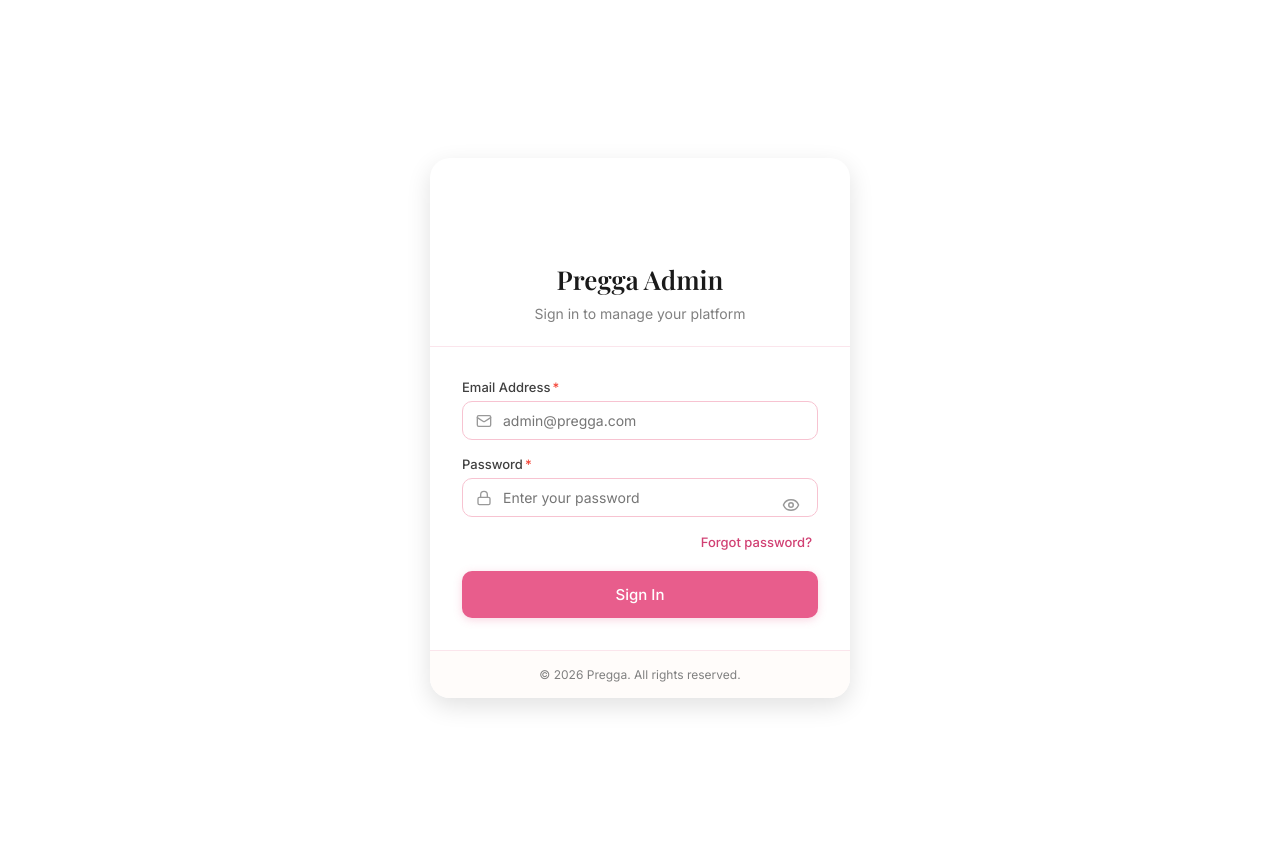
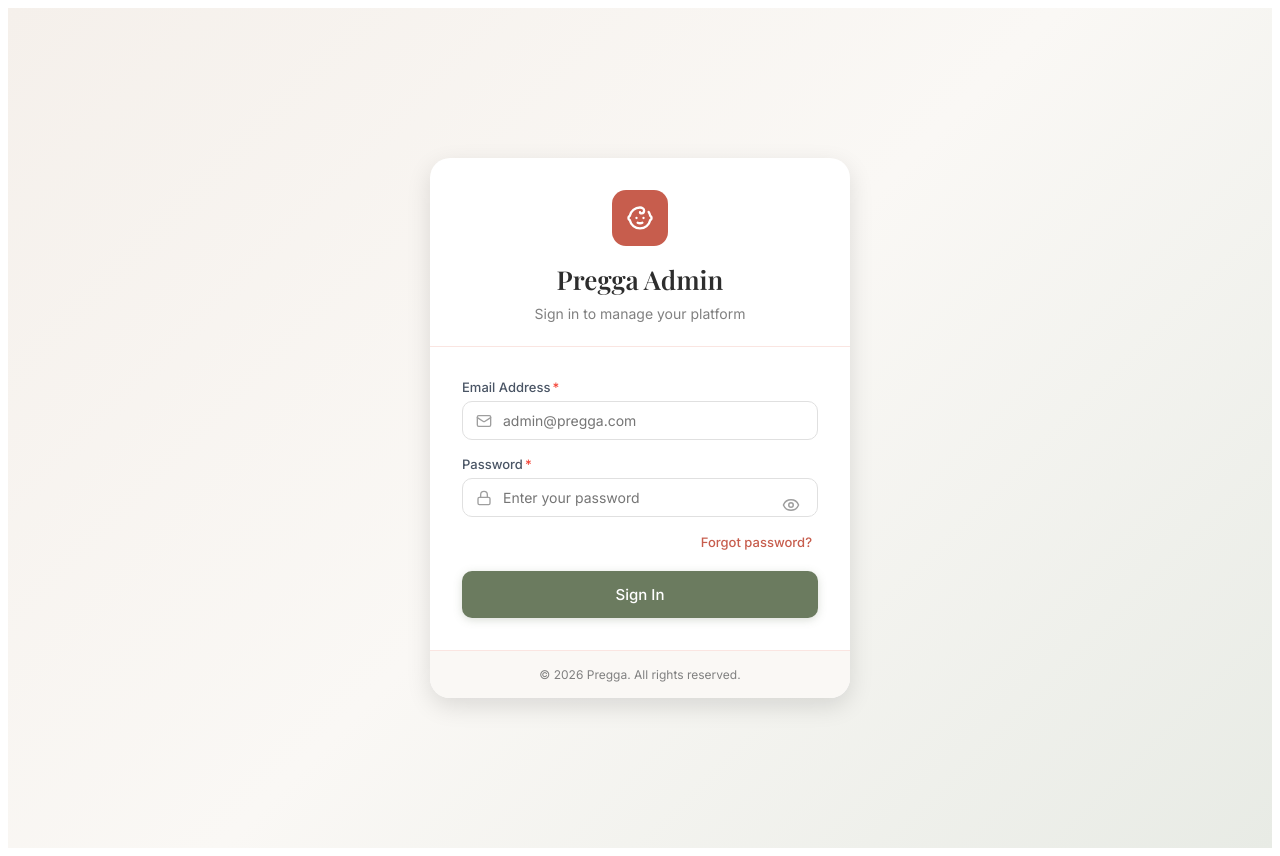
Before and after one commit to alfadesmeta/pregga-admin, a React (Vite) app: page / in a window 1280 px wide. Built offline with nearby package versions, Linux system fonts and the light colour scheme.

Commit message:
upd ated the theme

```diff
--- a/src/components/ui/Badge.tsx
+++ b/src/components/ui/Badge.tsx
@@ -1,6 +1,6 @@
 import { PreggaColors } from "../../theme/colors";
 
-type BadgeVariant = "success" | "warning" | "danger" | "info" | "neutral" | "primary" | "accent";
+type BadgeVariant = "success" | "warning" | "danger" | "info" | "neutral" | "primary" | "accent" | "sage";
 
 interface BadgeProps {
   children: React.ReactNode;
@@ -44,6 +44,11 @@ const variantStyles: Record<BadgeVariant, { bg: string; color: string; dotColor:
     bg: PreggaColors.accent100,
     color: PreggaColors.accent500,
     dotColor: PreggaColors.accent400,
+  },
+  sage: {
+    bg: PreggaColors.sage100,
+    color: PreggaColors.sage600,
+    dotColor: PreggaColors.sage500,
   },
 };
 
--- a/src/components/ui/Button.tsx
+++ b/src/components/ui/Button.tsx
@@ -2,7 +2,7 @@ import { useState } from "react";
 import { PreggaColors, PreggaShadows } from "../../theme/colors";
 import { Loader2 } from "lucide-react";
 
-type ButtonVariant = "primary" | "secondary" | "outline" | "ghost" | "danger" | "accent";
+type ButtonVariant = "primary" | "secondary" | "outline" | "ghost" | "danger" | "accent" | "sage";
 type ButtonSize = "sm" | "md" | "lg";
 
 interface ButtonProps extends React.ButtonHTMLAttributes<HTMLButtonElement> {
@@ -18,34 +18,34 @@ interface ButtonProps extends React.ButtonHTMLAttributes<HTMLButtonElement> {
 const variantStyles: Record<ButtonVariant, { base: React.CSSProperties; hover: React.CSSProperties }> = {
   primary: {
     base: {
-      background: PreggaColors.primary500,
+      background: PreggaColors.accent500,
       color: PreggaColors.white,
       border: "none",
       boxShadow: PreggaShadows.button,
     },
     hover: {
-      background: PreggaColors.primary600,
+      background: PreggaColors.accent600,
     },
   },
   secondary: {
     base: {
-      background: PreggaColors.primary100,
-      color: PreggaColors.primary700,
+      background: PreggaColors.accent100,
+      color: PreggaColors.accent600,
       border: "none",
     },
     hover: {
-      background: PreggaColors.primary200,
+      background: "rgba(107, 123, 95, 0.15)",
     },
   },
   outline: {
     base: {
       background: "transparent",
-      color: PreggaColors.primary700,
-      border: `1px solid ${PreggaColors.primary200}`,
+      color: PreggaColors.neutral700,
+      border: `1px solid ${PreggaColors.neutral200}`,
     },
     hover: {
-      background: PreggaColors.primary50,
-      borderColor: PreggaColors.primary300,
+      background: PreggaColors.neutral50,
+      borderColor: PreggaColors.neutral300,
     },
   },
   ghost: {
@@ -71,13 +71,24 @@ const variantStyles: Record<ButtonVariant, { base: React.CSSProperties; hover: R
   },
   accent: {
     base: {
-      background: PreggaColors.accent500,
+      background: PreggaColors.terracotta500,
       color: PreggaColors.white,
       border: "none",
-      boxShadow: "0 2px 8px rgba(76, 175, 80, 0.25)",
+      boxShadow: "0 2px 8px rgba(199, 93, 77, 0.25)",
     },
     hover: {
-      background: PreggaColors.accent600,
+      background: PreggaColors.terracotta600,
+    },
+  },
+  sage: {
+    base: {
+      background: PreggaColors.sage500,
+      color: PreggaColors.white,
+      border: "none",
+      boxShadow: "0 2px 8px rgba(107, 127, 108, 0.25)",
+    },
+    hover: {
+      background: PreggaColors.sage600,
     },
   },
 };
--- a/src/components/ui/DataTable.tsx
+++ b/src/components/ui/DataTable.tsx
@@ -47,8 +47,8 @@ export function DataTable<T extends { id: string | number }>({
     color: PreggaColors.neutral500,
     textTransform: "uppercase",
     letterSpacing: "0.5px",
-    borderBottom: `1px solid ${PreggaColors.primary100}`,
-    background: PreggaColors.cream50,
+    borderBottom: `1px solid ${PreggaColors.neutral100}`,
+    background: PreggaColors.white,
     fontFamily: "'Inter', sans-serif",
   };
 
@@ -56,7 +56,7 @@ export function DataTable<T extends { id: string | number }>({
     padding: "14px 16px",
     fontSize: 14,
     color: PreggaColors.neutral800,
-    borderBottom: `1px solid ${PreggaColors.primary100}`,
+    borderBottom: `1px solid ${PreggaColors.neutral100}`,
     fontFamily: "'Inter', sans-serif",
   };
 
@@ -65,8 +65,8 @@ export function DataTable<T extends { id: string | number }>({
       <div
         style={{
           background: PreggaColors.white,
-          borderRadius: 14,
-          border: `1px solid ${PreggaColors.primary100}`,
+          borderRadius: 16,
+          boxShadow: "0px 1px 3px rgba(0, 0, 0, 0.1), 0px 1px 2px rgba(0, 0, 0, 0.1)",
           overflow: "hidden",
         }}
       >
@@ -75,8 +75,8 @@ export function DataTable<T extends { id: string | number }>({
             style={{
               width: 32,
               height: 32,
-              border: `3px solid ${PreggaColors.primary100}`,
-              borderTopColor: PreggaColors.primary500,
+              border: `3px solid ${PreggaColors.neutral200}`,
+              borderTopColor: PreggaColors.accent500,
               borderRadius: "50%",
               animation: "spin 0.8s linear infinite",
               margin: "0 auto 16px",
@@ -92,8 +92,8 @@ export function DataTable<T extends { id: string | number }>({
     <div
       style={{
         background: PreggaColors.white,
-        borderRadius: 14,
-        border: `1px solid ${PreggaColors.primary100}`,
+        borderRadius: 16,
+        boxShadow: "0px 1px 3px rgba(0, 0, 0, 0.1), 0px 1px 2px rgba(0, 0, 0, 0.1)",
         overflow: "hidden",
       }}
     >
@@ -125,7 +125,7 @@ export function DataTable<T extends { id: string | number }>({
                       transition: "background 0.12s",
                     }}
                     onMouseEnter={(e) => {
-                      if (onRowClick) e.currentTarget.style.background = PreggaColors.cream50;
+                      if (onRowClick) e.currentTarget.style.background = PreggaColors.neutral50;
                     }}
                     onMouseLeave={(e) => {
                       e.currentTarget.style.background = "transparent";
@@ -141,7 +141,7 @@ export function DataTable<T extends { id: string | number }>({
                             borderBottom:
                               rowIndex === data.length - 1 && !renderExpandedRow
                                 ? "none"
-                                : `1px solid ${PreggaColors.primary100}`,
+                                : `1px solid ${PreggaColors.neutral100}`,
                           }}
                         >
                           {col.render ? col.render(value, row) : String(value ?? "")}
@@ -161,8 +161,8 @@ export function DataTable<T extends { id: string | number }>({
         <div
           style={{
             padding: "12px 16px",
-            borderTop: `1px solid ${PreggaColors.primary100}`,
-            background: PreggaColors.cream50,
+            borderTop: `1px solid ${PreggaColors.neutral100}`,
+            background: PreggaColors.white,
           }}
         >
           <Pagination
--- a/src/components/ui/Input.tsx
+++ b/src/components/ui/Input.tsx
@@ -28,7 +28,7 @@ export function Input({
     width: fullWidth ? "100%" : "auto",
     padding: icon ? "10px 14px 10px 40px" : "10px 14px",
     borderRadius: 10,
-    border: `1px solid ${error ? PreggaColors.destructive400 : isFocused ? PreggaColors.primary400 : PreggaColors.primary200}`,
+    border: `1px solid ${error ? PreggaColors.destructive400 : isFocused ? PreggaColors.accent400 : PreggaColors.neutral200}`,
     fontSize: 14,
     fontFamily: "'Inter', sans-serif",
     outline: "none",
@@ -36,7 +36,7 @@ export function Input({
     boxSizing: "border-box",
     color: PreggaColors.neutral900,
     background: PreggaColors.white,
-    boxShadow: isFocused ? `0 0 0 3px ${PreggaColors.primary100}` : "none",
+    boxShadow: isFocused ? `0 0 0 3px ${PreggaColors.accent100}` : "none",
     ...style,
   };
 
@@ -108,7 +108,7 @@ export function Textarea({
     width: fullWidth ? "100%" : "auto",
     padding: "10px 14px",
     borderRadius: 10,
-    border: `1px solid ${error ? PreggaColors.destructive400 : isFocused ? PreggaColors.primary400 : PreggaColors.primary200}`,
+    border: `1px solid ${error ? PreggaColors.destructive400 : isFocused ? PreggaColors.accent400 : PreggaColors.neutral200}`,
     fontSize: 14,
     fontFamily: "'Inter', sans-serif",
     outline: "none",
@@ -116,7 +116,7 @@ export function Textarea({
     boxSizing: "border-box",
     color: PreggaColors.neutral900,
     background: PreggaColors.white,
-    boxShadow: isFocused ? `0 0 0 3px ${PreggaColors.primary100}` : "none",
+    boxShadow: isFocused ? `0 0 0 3px ${PreggaColors.accent100}` : "none",
     resize: "vertical",
     minHeight: 100,
     ...style,
--- a/src/components/ui/Select.tsx
+++ b/src/components/ui/Select.tsx
@@ -37,7 +37,7 @@ export function Select({
     width: fullWidth ? "100%" : "auto",
     padding: "10px 40px 10px 14px",
     borderRadius: 10,
-    border: `1px solid ${error ? PreggaColors.destructive400 : isFocused ? PreggaColors.primary400 : PreggaColors.primary200}`,
+    border: `1px solid ${error ? PreggaColors.destructive400 : isFocused ? PreggaColors.accent400 : PreggaColors.neutral200}`,
     fontSize: 14,
     fontFamily: "'Inter', sans-serif",
     outline: "none",
@@ -45,7 +45,7 @@ export function Select({
     boxSizing: "border-box" as const,
     color: value ? PreggaColors.neutral900 : PreggaColors.neutral400,
     background: PreggaColors.white,
-    boxShadow: isFocused ? `0 0 0 3px ${PreggaColors.primary100}` : "none",
+    boxShadow: isFocused ? `0 0 0 3px ${PreggaColors.accent100}` : "none",
     cursor: disabled ? "not-allowed" : "pointer",
     appearance: "none" as const,
     WebkitAppearance: "none" as const,
--- a/src/theme/colors.ts
+++ b/src/theme/colors.ts
@@ -1,56 +1,56 @@
 /**
  * Pregga Admin Design System - Color Tokens
- * Based on Figma designs - Pink/Rose theme with dark sidebar
+ * Based on Figma designs - Earthy/warm theme with cream sidebar
  */
 
 export const PreggaColors = {
-  // Primary Pink/Rose (Main accent)
-  primary900: "#7A1F3D",
-  primary800: "#9B2A4D",
-  primary700: "#B83560",
-  primary600: "#D14073",
-  primary500: "#E85D8C", // Main pink
-  primary400: "#ED7FA3",
-  primary300: "#F2A1BA",
-  primary200: "#F7C3D1",
-  primary100: "#FBE5EC",
-  primary50: "#FDF2F5",
+  // Primary Terracotta/Coral (Main accent - logo, heart icon)
+  primary900: "#8B3D2F",
+  primary800: "#A34838",
+  primary700: "#B85442",
+  primary600: "#C75D4D",
+  primary500: "#D4715E", // Main terracotta
+  primary400: "#DE8A7A",
+  primary300: "#E8A396",
+  primary200: "#F2BCB2",
+  primary100: "#FAE5E1",
+  primary50: "#FDF2F0",
 
-  // Secondary (Soft pink/blush)
-  secondary500: "#F5A5B8",
-  secondary400: "#F8BDC9",
-  secondary300: "#FAD5DB",
-  secondary200: "#FCEAED",
-  secondary100: "#FEF5F7",
+  // Secondary (Warm cream/beige)
+  secondary500: "#C9BBA8",
+  secondary400: "#D6CCBD",
+  secondary300: "#E3DDD2",
+  secondary200: "#F0EDE7",
+  secondary100: "#F8F6F3",
 
-  // Accent Green (for success states)
-  accent600: "#43A047",
-  accent500: "#4CAF50",
-  accent400: "#66BB6A",
-  accent100: "#E8F5E9",
+  // Accent Olive/Sage Green (for active states, Premium badges)
+  accent600: "#5A6B4F",
+  accent500: "#6B7B5F", // Olive green for active menu
+  accent400: "#7D8C70",
+  accent100: "#E8EBE5",
 
-  // Cream/Warm tones (for backgrounds)
-  cream100: "#FFF8F5",
-  cream50: "#FFFCFA",
+  // Cream/Warm tones (for backgrounds) - from Figma
+  cream100: "#F5F3F0", // Main content background
+  cream50: "#FAF8F5",
 
-  // Neutral (Gray scale)
-  neutral900: "#1A1A1A",
-  neutral800: "#2D2D2D",
-  neutral700: "#404040",
-  neutral600: "#666666",
+  // Neutral (Gray scale - warmer tones)
+  neutral900: "#2D2D2D",
+  neutral800: "#364153",
+  neutral700: "#4A5565",
+  neutral600: "#6A7282",
   neutral500: "#808080",
-  neutral400: "#999999",
-  neutral300: "#B3B3B3",
-  neutral200: "#CCCCCC",
-  neutral100: "#E6E6E6",
+  neutral400: "#9E9E9E",
+  neutral300: "#BDBDBD",
+  neutral200: "#E0E0E0",
+  neutral100: "#F3F4F6",
   neutral50: "#F5F5F5",
 
-  // Background
+  // Background - matching Figma
   bgPrimary: "#FFFFFF",
-  bgSecondary: "#FAFAFA",
+  bgSecondary: "#F5F3F0", // Cream background from Figma
   bgTertiary: "#F5F5F5",
 
-  // Semantic - Success
+  // Semantic - Success (Green for Active status)
   success700: "#2E7D32",
   success600: "#388E3C",
   success500: "#4CAF50",
@@ -63,31 +63,49 @@ export const PreggaColors = {
   info400: "#42A5F5",
   info100: "rgba(33, 150, 243, 0.12)",
 
-  // Semantic - Warning
+  // Semantic - Warning (for Suspended status)
   warning700: "#F57C00",
   warning600: "#FB8C00",
   warning500: "#FF9800",
   warning400: "#FFA726",
   warning100: "rgba(255, 152, 0, 0.12)",
 
-  // Semantic - Destructive/Error
+  // Semantic - Destructive/Error (Red for delete actions)
   destructive700: "#C62828",
   destructive600: "#D32F2F",
   destructive500: "#F44336",
   destructive400: "#EF5350",
   destructive100: "rgba(244, 67, 54, 0.12)",
 
+  // Terracotta (for logo and heart icon)
+  terracotta600: "#B85442",
+  terracotta500: "#C75D4D",
+  terracotta400: "#D4715E",
+  terracotta100: "#E8D5CC",
+
+  // Sage/Green aliases (for compatibility)
+  sage600: "#5A6B4F",
+  sage500: "#6B7B5F",
+  sage400: "#7D8C70",
+  sage100: "#D4E4D8",
+
+  // Rose/Pink aliases (for compatibility - using terracotta tones)
+  rose600: "#B56B5B",
+  rose500: "#C07B6B",
+  rose400: "#D4715E",
+  rose100: "#E8D5CC",
+
   // Base
   white: "#FFFFFF",
   black: "#000000",
 
-  // Sidebar (Dark theme)
-  sidebarBg: "#1A1A1A",
-  sidebarHover: "rgba(255, 255, 255, 0.08)",
-  sidebarActive: "rgba(232, 93, 140, 0.15)",
-  sidebarText: "#999999",
+  // Sidebar (White with shadow - from Figma)
+  sidebarBg: "#FFFFFF",
+  sidebarHover: "rgba(107, 123, 95, 0.06)",
+  sidebarActive: "#6B7F6C", // Olive green active background from Figma
+  sidebarText: "#364153",
   sidebarTextActive: "#FFFFFF",
-  sidebarAccent: "#E85D8C",
+  sidebarAccent: "#C07B6B", // Terracotta for logo
 
   // Card/Border
   border: "#E6E6E6",
@@ -95,9 +113,10 @@ export const PreggaColors = {
 } as const;
 
 export const PreggaGradients = {
-  sidebar: "linear-gradient(180deg, #1A1A1A 0%, #2D2D2D 100%)",
-  primaryButton: "linear-gradient(135deg, #E85D8C 0%, #D14073 100%)",
-  pinkAccent: "linear-gradient(135deg, #F5A5B8 0%, #E85D8C 100%)",
+  sidebar: "linear-gradient(180deg, #F5F0EB 0%, #EDE8E3 100%)",
+  primaryButton: "linear-gradient(135deg, #6B7B5F 0%, #5A6B4F 100%)",
+  terracottaAccent: "linear-gradient(135deg, #D4715E 0%, #C75D4D 100%)",
+  heroGradient: "linear-gradient(135deg, #F5F0EB 0%, #FAF8F5 50%, #E8EBE5 100%)",
 } as const;
 
 export const PreggaShadows = {
@@ -106,7 +125,7 @@ export const PreggaShadows = {
   md: "0 4px 12px rgba(0, 0, 0, 0.1)",
   lg: "0 8px 24px rgba(0, 0, 0, 0.12)",
   modal: "0 16px 48px rgba(0, 0, 0, 0.16)",
-  button: "0 2px 8px rgba(232, 93, 140, 0.25)",
+  button: "0 2px 8px rgba(107, 123, 95, 0.25)",
 } as const;
 
 export type PreggaColorKey = keyof typeof PreggaColors;
```
Also changed, not shown: src/PreggaAdminDashboard.tsx (+10 -19 lines), src/components/layout/Header.tsx (+28 -89 lines), src/components/layout/Sidebar.tsx (+23 -38 lines), src/components/ui/Card.tsx (+41 -46 lines), src/components/views/Dashboard/DashboardView.tsx (+108 -63 lines), public/favicon.svg.
